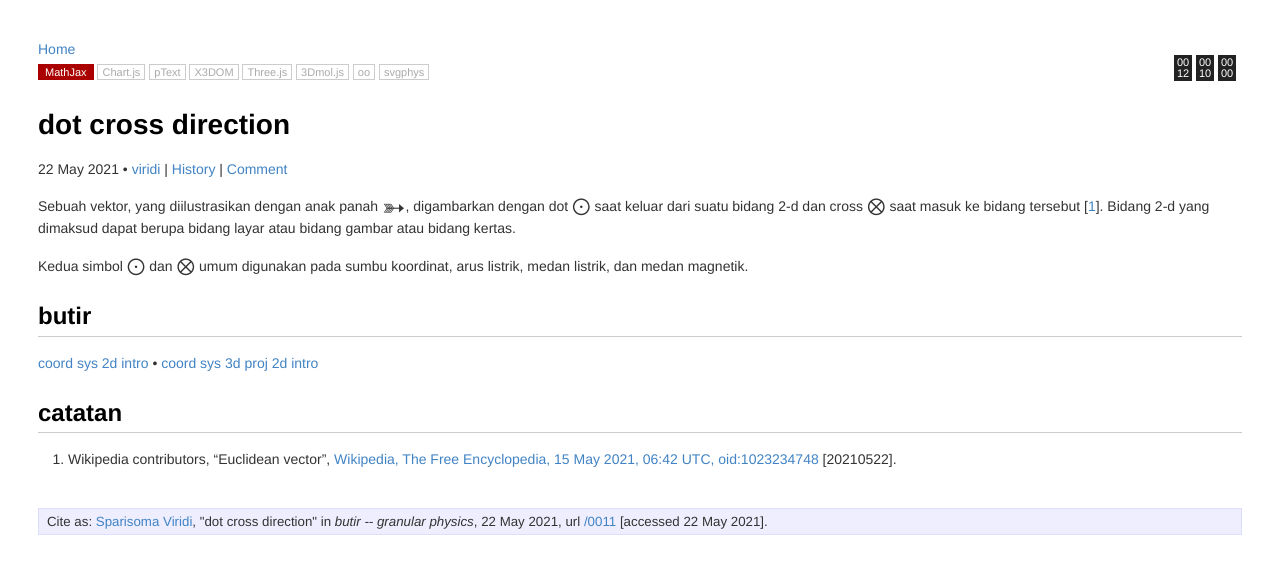
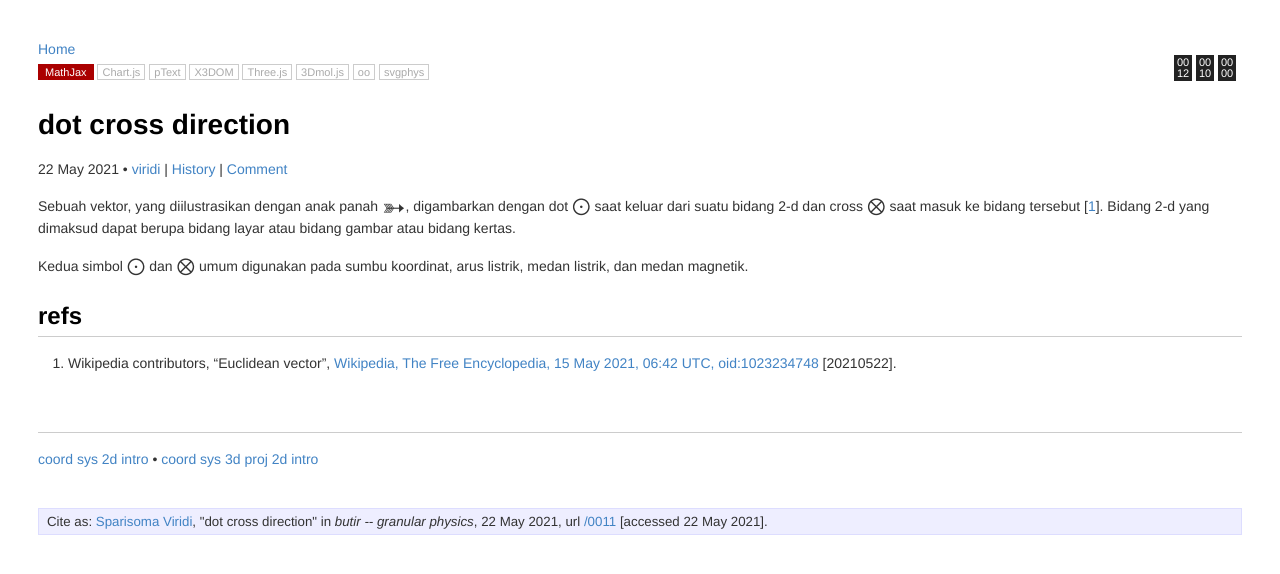
Before and after one commit to dudung/butir, a Jekyll site: the page built from _posts/0/01/2021-05-22-dot-cross-direction.md, in a window 1280 px wide. Shown: the top 574 px of the page. Built offline with Jekyll 4.4.1, drawn with Linux system fonts in a browser that asks for light colours; formulas are drawn with MathJax 3.

Commit message:
change layou

```diff
--- a/_posts/0/01/2021-05-22-dot-cross-direction.md
+++ b/_posts/0/01/2021-05-22-dot-cross-direction.md
@@ -23,11 +23,10 @@ Sebuah vektor, yang diilustrasikan dengan anak panah <c style="font-size: 2em; t
 
 Kedua simbol $\bigodot$ dan $\bigotimes$ umum digunakan pada sumbu koordinat, arus listrik, medan listrik, dan medan magnetik.
 
+## refs
+1. <a name="r01"></a>Wikipedia contributors, "Euclidean vector", [Wikipedia, The Free Encyclopedia, 15 May 2021, 06:42 UTC, oid:1023234748](https://en.wikipedia.org/w/index.php?oldid=1023234748#Representations) [20210522].
 
-## butir
+
+## &nbsp;
 [coord sys 2d intro](0010) &bull;
 [coord sys 3d proj 2d intro](0012)
-
-
-## catatan
-1. <a name="r01"></a>Wikipedia contributors, "Euclidean vector", [Wikipedia, The Free Encyclopedia, 15 May 2021, 06:42 UTC, oid:1023234748](https://en.wikipedia.org/w/index.php?oldid=1023234748#Representations) [20210522].
```
Also changed, not shown: _posts/0/01/2021-05-13-coord-sys-2d-intro.md (+5 -5 lines), _posts/0/01/2021-05-23-coord-sys-3d-proj-2d-intro.md (+6 -6 lines).
